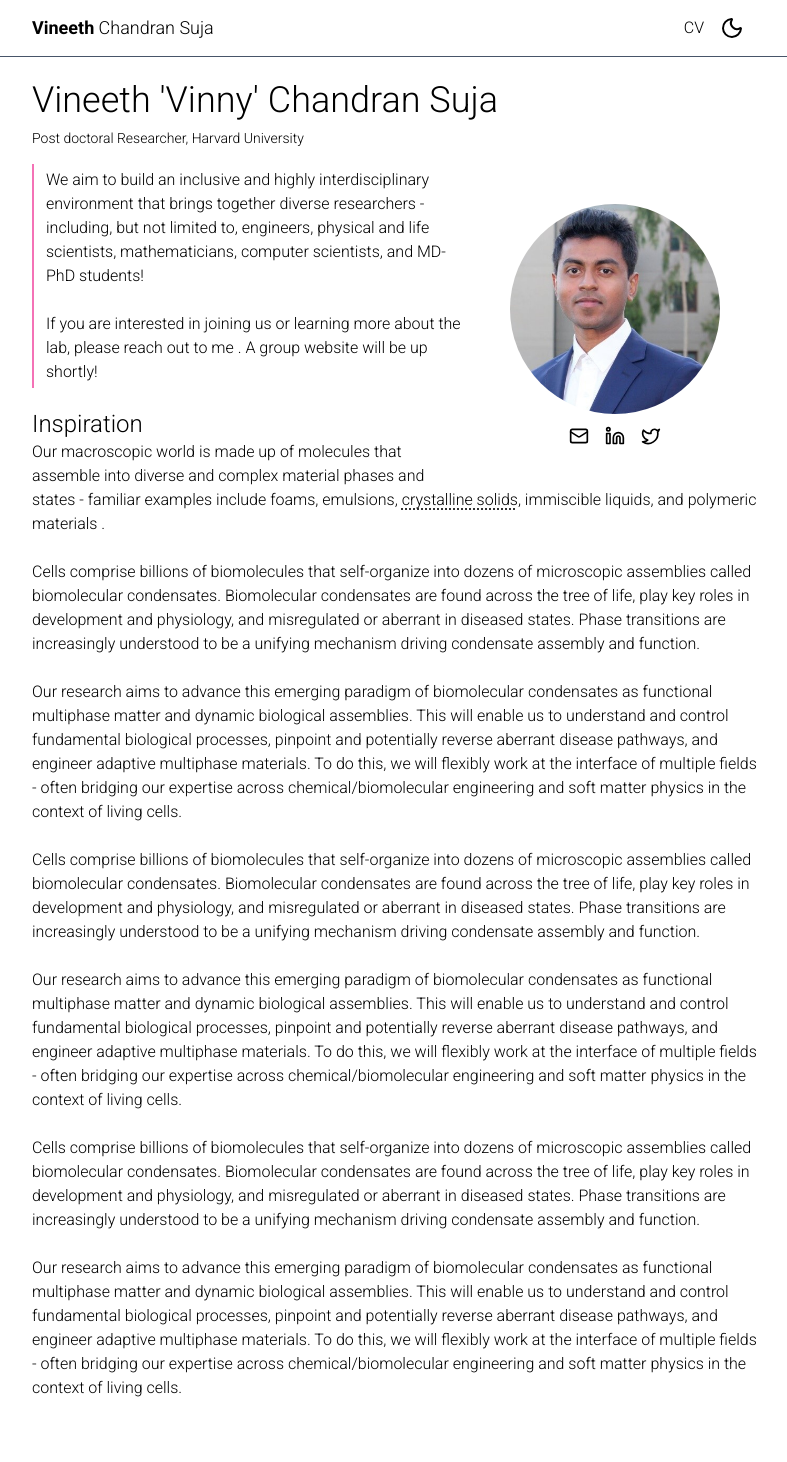
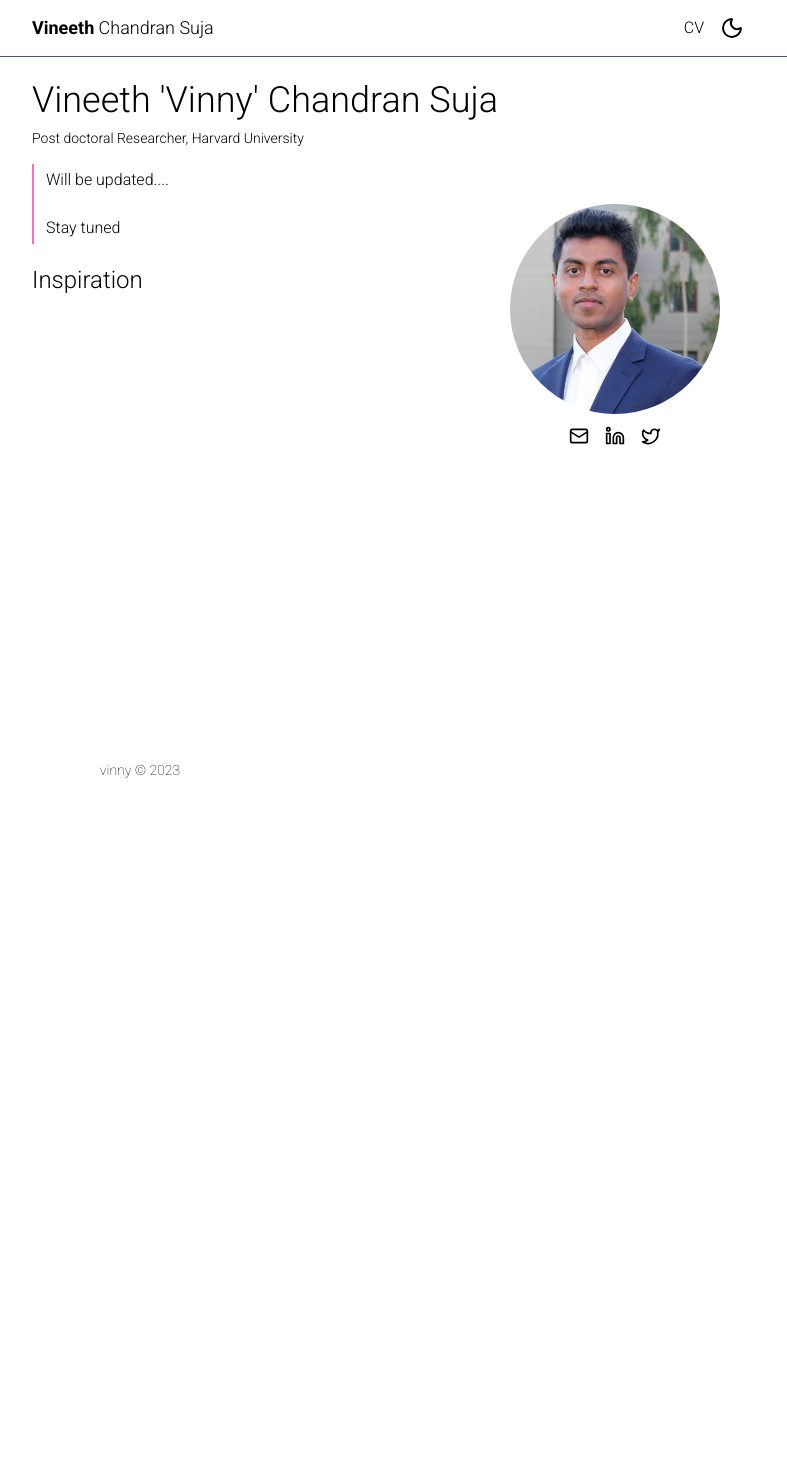
Before and after one commit to vcsuja/vcsuja.github.io, a SvelteKit app: page / in a window 1280 px wide. Shown: the top 1462 px of the page, without its empty margins (244-1031 px from the left). After the commit the page ends 800 px from the top, so only its background shows below. Built offline with nearby package versions, Linux system fonts and the light colour scheme.

Commit message:
Update +page.svelte

```diff
--- a/src/routes/+page.svelte
+++ b/src/routes/+page.svelte
@@ -36,72 +36,37 @@
 </div>
 <div>
 	<p class="border-l-2 border-pink-400 pl-3 py-1 mb-5">
-		 We aim to build an inclusive and highly interdisciplinary environment
-		that brings together diverse researchers - including, but not limited to, engineers, physical
-		and life scientists, mathematicians, computer scientists, and MD-PhD students!
+		Will be updated....
 		<br />
 		<br />
-		If you are interested in joining us or learning more about the lab, please reach out to me . A group
-		website will be up shortly!
+		Stay tuned
 	</p>
 
 	<h2 class="text-2xl">Inspiration</h2>
 	<p>
-		Our macroscopic world is made up of molecules that assemble into diverse and complex material
-		phases and states - familiar examples include foams, emulsions, <a
-			href="/cv"
-			class="underline decoration-dotted underline-offset-4">crystalline solids</a
-		>, immiscible liquids, and polymeric materials .
 	</p>
 	<br />
 	<p>
-		Cells comprise billions of biomolecules that self-organize into dozens of microscopic assemblies
-		called biomolecular condensates. Biomolecular condensates are found across the tree of life,
-		play key roles in development and physiology, and misregulated or aberrant in diseased states.
-		Phase transitions are increasingly understood to be a unifying mechanism driving condensate
-		assembly and function.
+
 	</p>
 	<br />
 	<p>
-		Our research aims to advance this emerging paradigm of biomolecular condensates as functional
-		multiphase matter and dynamic biological assemblies. This will enable us to understand and
-		control fundamental biological processes, pinpoint and potentially reverse aberrant disease
-		pathways, and engineer adaptive multiphase materials. To do this, we will flexibly work at the
-		interface of multiple fields - often bridging our expertise across chemical/biomolecular
-		engineering and soft matter physics in the context of living cells.
+
 	</p>
 	<br />
 	<p>
-		Cells comprise billions of biomolecules that self-organize into dozens of microscopic assemblies
-		called biomolecular condensates. Biomolecular condensates are found across the tree of life,
-		play key roles in development and physiology, and misregulated or aberrant in diseased states.
-		Phase transitions are increasingly understood to be a unifying mechanism driving condensate
-		assembly and function.
+
 	</p>
 	<br />
 	<p>
-		Our research aims to advance this emerging paradigm of biomolecular condensates as functional
-		multiphase matter and dynamic biological assemblies. This will enable us to understand and
-		control fundamental biological processes, pinpoint and potentially reverse aberrant disease
-		pathways, and engineer adaptive multiphase materials. To do this, we will flexibly work at the
-		interface of multiple fields - often bridging our expertise across chemical/biomolecular
-		engineering and soft matter physics in the context of living cells.
+
 	</p>
 	<br />
 	<p>
-		Cells comprise billions of biomolecules that self-organize into dozens of microscopic assemblies
-		called biomolecular condensates. Biomolecular condensates are found across the tree of life,
-		play key roles in development and physiology, and misregulated or aberrant in diseased states.
-		Phase transitions are increasingly understood to be a unifying mechanism driving condensate
-		assembly and function.
+
 	</p>
 	<br />
 	<p>
-		Our research aims to advance this emerging paradigm of biomolecular condensates as functional
-		multiphase matter and dynamic biological assemblies. This will enable us to understand and
-		control fundamental biological processes, pinpoint and potentially reverse aberrant disease
-		pathways, and engineer adaptive multiphase materials. To do this, we will flexibly work at the
-		interface of multiple fields - often bridging our expertise across chemical/biomolecular
-		engineering and soft matter physics in the context of living cells.
+
 	</p>
 </div>
```
